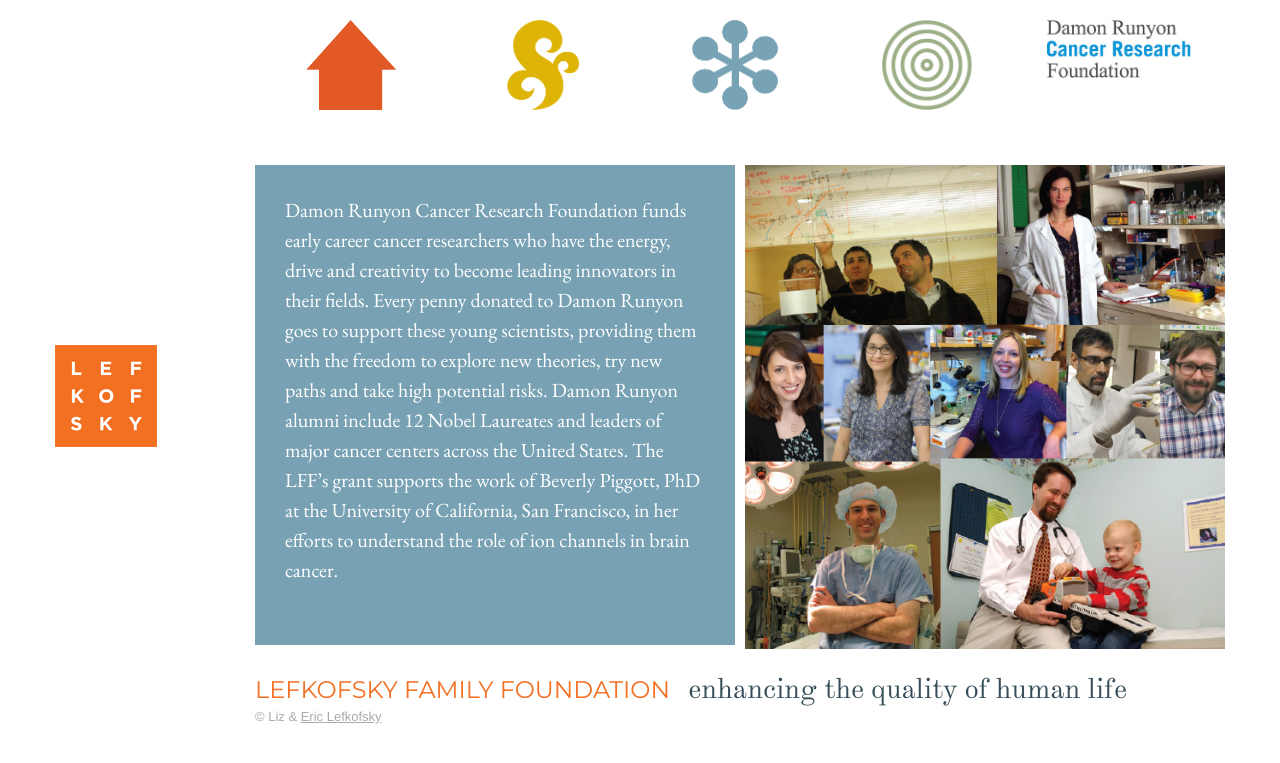
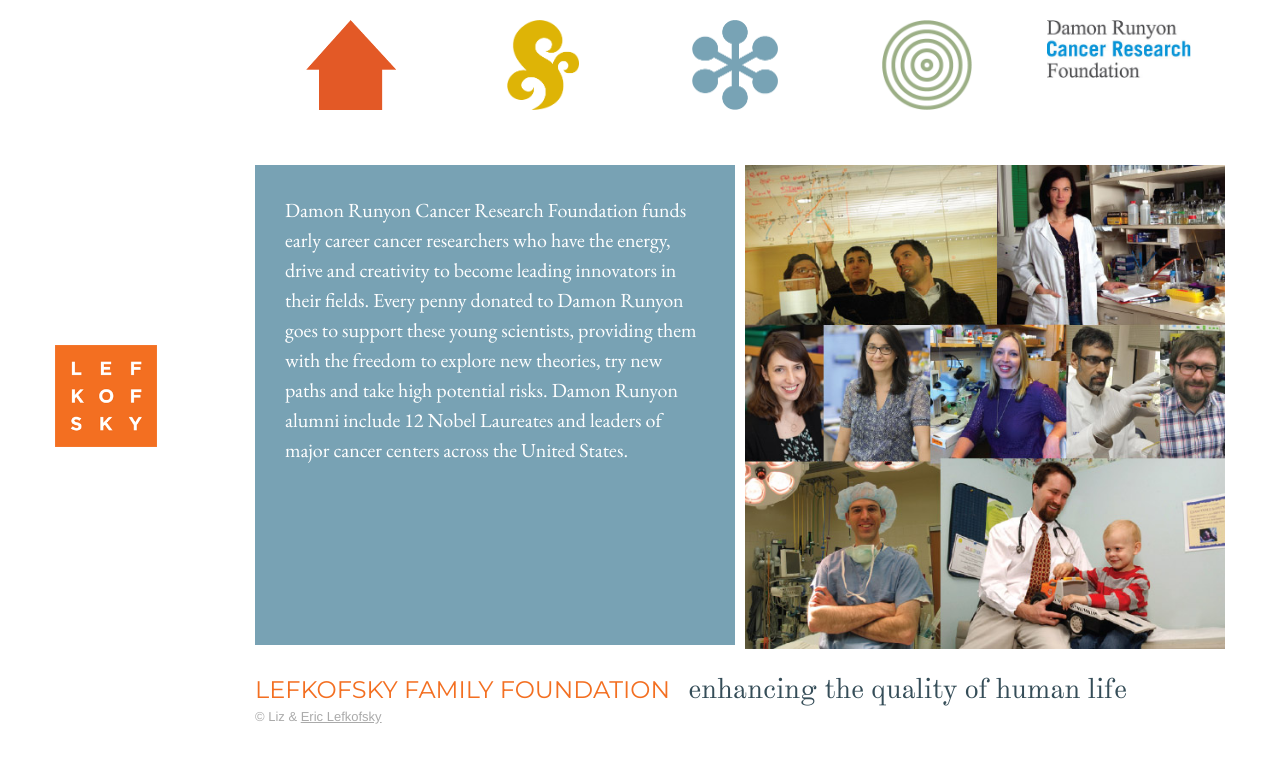
Before and after one commit to arjunvenkat/lefkofsky-jekyll, a Jekyll site: the page built from medical/damon-runyon/index.html, in a window 1280 px wide. Shown: the top 763 px of the page. Built offline with Jekyll 4.4.1, drawn with Linux system fonts in a browser that asks for light colours; some web fonts are replaced.

Commit message:
updates damon runyon copy

```diff
--- a/medical/damon-runyon/index.html
+++ b/medical/damon-runyon/index.html
@@ -6,7 +6,7 @@
 link: "http://www.damonrunyon.org/"
 thumb: "/img/medical/thumbs/damon-runyon.jpg"
 image: "/img/medical/damon-runyon.jpg"
-desc: "Damon Runyon Cancer Research Foundation funds early career cancer researchers who have the energy, drive and creativity to become leading innovators in their fields.  Every penny donated to Damon Runyon goes to support these young scientists, providing them with the freedom to explore new theories, try new paths and take high potential risks.  Damon Runyon alumni include 12 Nobel Laureates and leaders of major cancer centers across the United States. The LFF’s grant  supports the work of Beverly Piggott, PhD at the University of California, San Francisco, in her efforts to understand the role of ion channels in brain cancer."
+desc: "Damon Runyon Cancer Research Foundation funds early career cancer researchers who have the energy, drive and creativity to become leading innovators in their fields. Every penny donated to Damon Runyon goes to support these young scientists, providing them with the freedom to explore new theories, try new paths and take high potential risks. Damon Runyon alumni include 12 Nobel Laureates and leaders of major cancer centers across the United States."
 ---
 
 <div id="overlay" class="clearfix show update">
```
